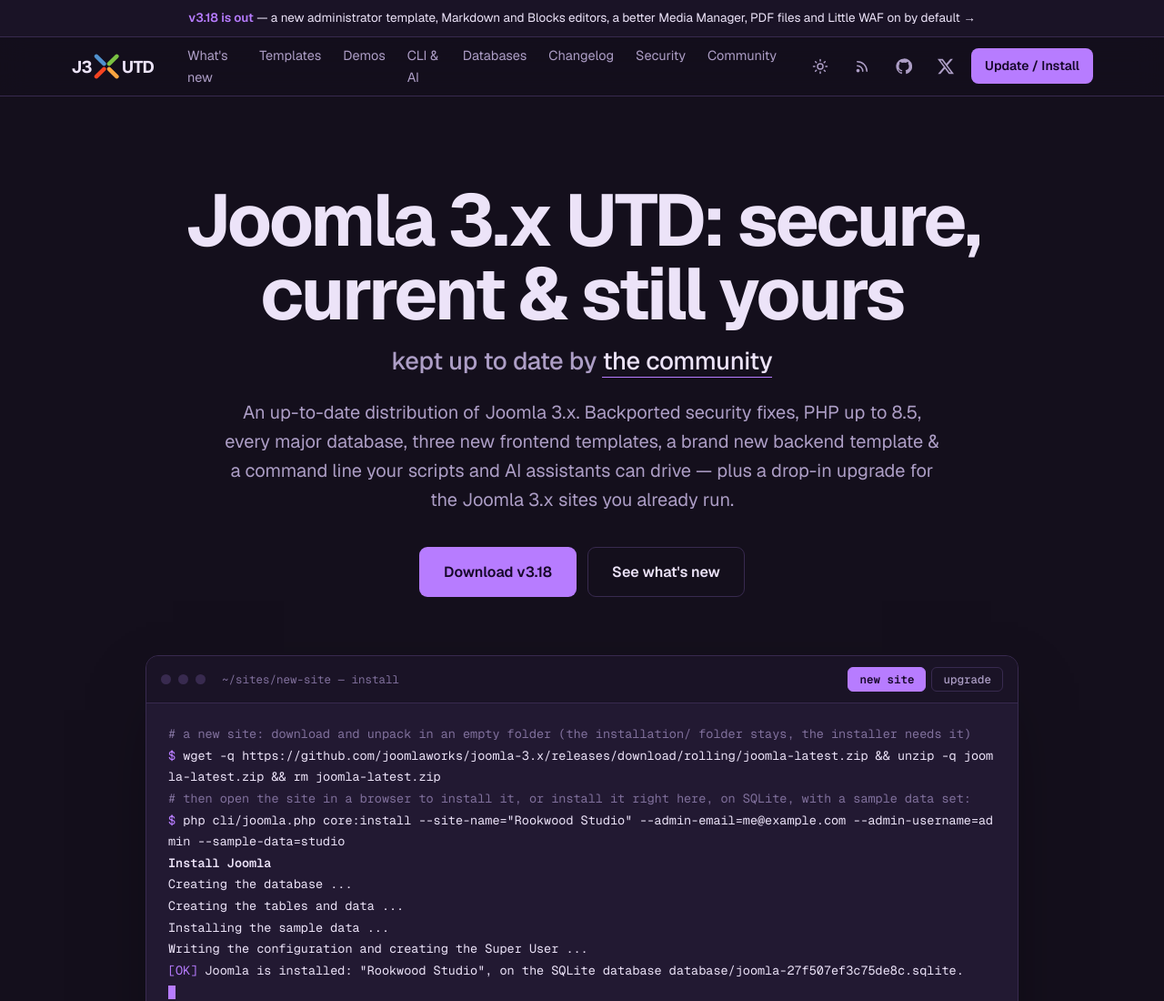
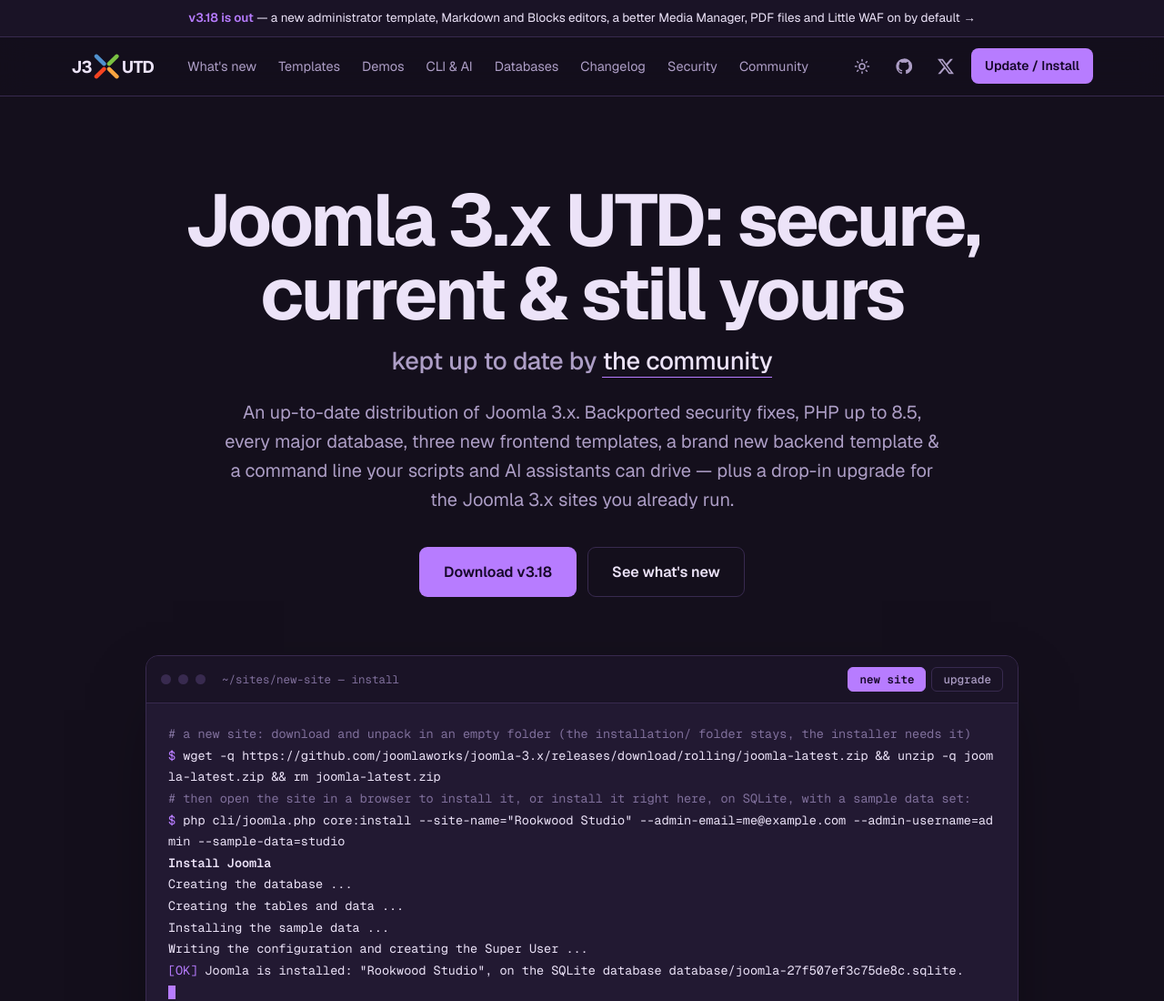
Before and after one commit to joomlaworks/j3xutd.joomlaworks.net, a plain HTML site: page index.html in a window 1280 px wide. Shown: the top 1100 px of the page at 91% size. Drawn offline with nearby package versions, Linux system fonts and the light colour scheme.

Commit message:
Header: no RSS icon, to make room for X
Co-Authored-By: Claude Opus 5.5 <noreply@anthropic.com>

```diff
--- a/index.html
+++ b/index.html
@@ -123,10 +123,6 @@
                     </svg><svg class="i-moon" viewBox="0 0 24 24" fill="none" stroke="currentColor" stroke-width="2" stroke-linecap="round" stroke-linejoin="round">
                         <path d="M21 12.8A9 9 0 1 1 11.2 3a7 7 0 0 0 9.8 9.8z" />
                     </svg></button>
-                <a class="icon-btn nav-extra" href="https://github.com/joomlaworks/joomla-3.x/releases.atom" title="Releases feed" aria-label="Releases feed" target="_blank" rel="noopener noreferrer"><svg viewBox="0 0 24 24" fill="none" stroke="currentColor" stroke-width="2" stroke-linecap="round">
-                        <path d="M5 11a8 8 0 0 1 8 8M5 5a14 14 0 0 1 14 14" />
-                        <circle cx="6" cy="18" r="1.5" fill="currentColor" />
-                    </svg></a>
                 <a class="icon-btn nav-extra" href="https://github.com/joomlaworks/joomla-3.x" title="GitHub" aria-label="GitHub" target="_blank" rel="noopener noreferrer"><svg viewBox="0 0 24 24" fill="currentColor">
                         <path d="M12 .5a11.5 11.5 0 0 0-3.64 22.41c.58.1.79-.25.79-.56v-2c-3.2.7-3.88-1.37-3.88-1.37-.52-1.33-1.28-1.69-1.28-1.69-1.05-.71.08-.7.08-.7 1.15.08 1.76 1.19 1.76 1.19 1.03 1.76 2.7 1.25 3.36.96.1-.75.4-1.25.73-1.54-2.55-.29-5.24-1.28-5.24-5.68 0-1.26.45-2.28 1.19-3.09-.12-.29-.52-1.46.11-3.05 0 0 .97-.31 3.17 1.18a11 11 0 0 1 5.77 0c2.2-1.49 3.17-1.18 3.17-1.18.63 1.59.23 2.76.11 3.05.74.81 1.19 1.83 1.19 3.09 0 4.41-2.69 5.38-5.25 5.67.41.36.78 1.06.78 2.14v3.17c0 .31.21.67.8.56A11.5 11.5 0 0 0 12 .5z" />
                     </svg></a>
```
